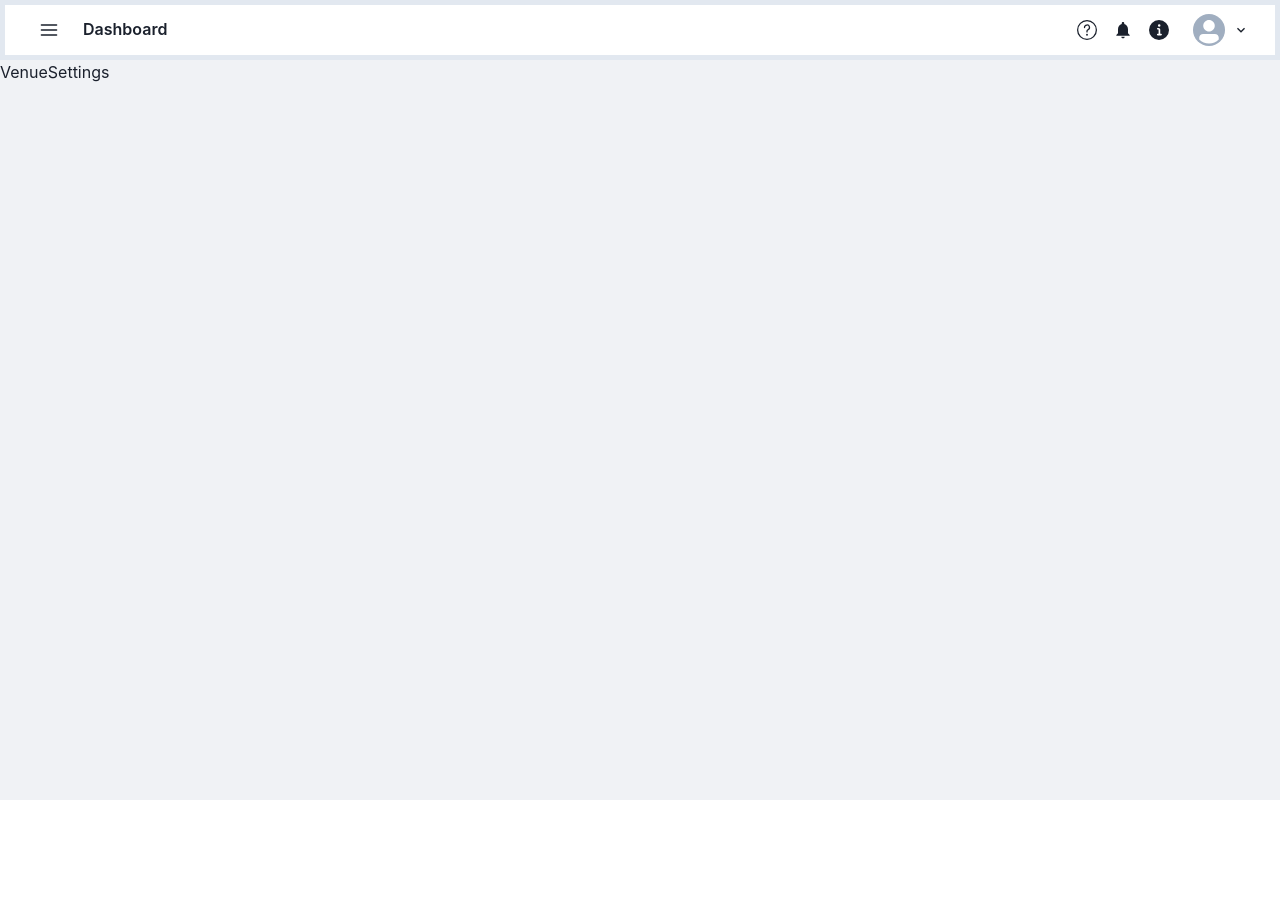
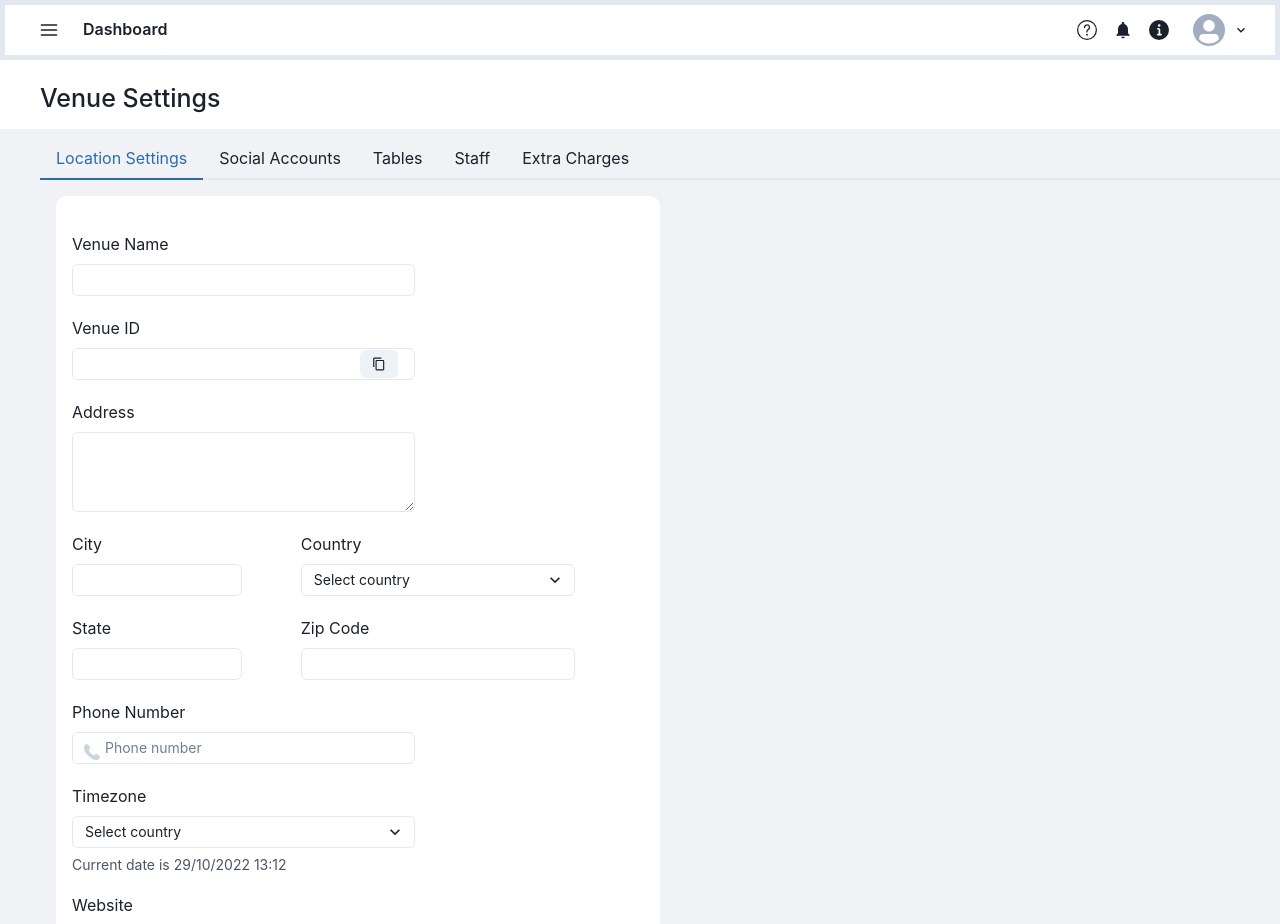
Before and after one commit to shafay-azeem/dine-in, a React (Create React App) app: page /venuesettings in a window 1280 px wide. Shown: the top 924 px of the page. Before the commit the page ends 800 px from the top, so only its background shows below. Built offline with nearby package versions, Linux system fonts and the light colour scheme.

Commit message:
updated venue setting

```diff
--- a/src/components/VenueSettings/VenueSettings.js
+++ b/src/components/VenueSettings/VenueSettings.js
@@ -1,7 +1,174 @@
+import { CopyIcon, PhoneIcon } from "@chakra-ui/icons";
+import {
+  Box,
+  Button,
+  Center,
+  FormControl,
+  FormHelperText,
+  FormLabel,
+  Grid,
+  GridItem,
+  Input,
+  InputGroup,
+  InputLeftAddon,
+  InputLeftElement,
+  InputRightAddon,
+  InputRightElement,
+  Select,
+  Tab,
+  TabList,
+  TabPanel,
+  TabPanels,
+  Tabs,
+  Text,
+  Textarea,
+} from "@chakra-ui/react";
 import React from "react";
 
 const VenueSettings = () => {
-  return <div>VenueSettings</div>;
+  return (
+    <>
+      <Grid>
+        <GridItem w="100%" bg="white" height="120%">
+          <Text ml="10" fontWeight="500" fontSize="25" mt={5}>
+            Venue Settings
+          </Text>
+        </GridItem>
+      </Grid>
+      <Box ml="10" mt={5}>
+        <Tabs>
+          <TabList>
+            <Tab>Location Settings</Tab>
+            <Tab>Social Accounts</Tab>
+            <Tab>Tables</Tab>
+            <Tab>Staff</Tab>
+            <Tab>Extra Charges</Tab>
+          </TabList>
+
+          <TabPanels>
+            <TabPanel>
+              <Box bg="white" w="50%" p={4} borderRadius="10">
+                <FormControl mt={5}>
+                  <FormLabel fontWeight="400">Venue Name</FormLabel>
+                  <Input type="Text" w="60%" size="sm" borderRadius="6" />
+                </FormControl>
+
+                <FormControl mt={5} w="60%">
+                  <FormLabel fontWeight="400">Venue ID</FormLabel>
+                  <InputGroup size="sm">
+                    <Input pr="1.5rem" borderRadius="6" />
+                    <InputRightElement width="4.5rem">
+                      <Button h="1.75rem" size="sm">
+                        <CopyIcon />
+                      </Button>
+                    </InputRightElement>
+                  </InputGroup>
+                </FormControl>
+
+                <FormControl w="60%" mt={5}>
+                  <FormLabel fontWeight="400">Address</FormLabel>
+                  <Textarea size="sm" borderRadius="6" />
+                </FormControl>
+
+                <Grid templateColumns="repeat(5, 1fr)" gap={4} mt={5}>
+                  <GridItem colSpan={2}>
+                    <FormControl>
+                      <FormLabel fontWeight="400">City</FormLabel>
+                      <Input type="Text" w="80%" size="sm" borderRadius="6" />
+                    </FormControl>
+                  </GridItem>
+                  <GridItem colStart={3} colEnd={7}>
+                    <FormControl>
+                      <FormLabel fontWeight="400">Country</FormLabel>
+                      <Select
+                        placeholder="Select country"
+                        w="80%"
+                        borderRadius="6"
+                        size="sm"
+                      >
+                        <option>United Arab Emirates</option>
+                        <option>Nigeria</option>
+                      </Select>
+                    </FormControl>
+                  </GridItem>
+                </Grid>
+
+                <Grid templateColumns="repeat(5, 1fr)" gap={4} mt={5}>
+                  <GridItem colSpan={2}>
+                    <FormControl>
+                      <FormLabel fontWeight="400">State</FormLabel>
+                      <Input type="Text" w="80%" size="sm" borderRadius="6" />
+                    </FormControl>
+                  </GridItem>
+                  <GridItem colStart={3} colEnd={7}>
+                    <FormControl>
+                      <FormLabel fontWeight="400">Zip Code</FormLabel>
+                      <Input type="Text" w="80%" size="sm" borderRadius="6" />
+                    </FormControl>
+                  </GridItem>
+                </Grid>
+
+                <FormControl mt={5}>
+                  <FormLabel fontWeight="400">Phone Number</FormLabel>
+                  <InputGroup>
+                    <InputLeftElement
+                      pointerEvents="none"
+                      children={<PhoneIcon color="gray.300" />}
+                    />
+                    <Input
+                      type="tel"
+                      placeholder="Phone number"
+                      w="60%"
+                      borderRadius="6"
+                      size="sm"
+                    />
+                  </InputGroup>
+                </FormControl>
+
+                <FormControl mt={5} w="60%">
+                  <FormLabel fontWeight="400">Timezone</FormLabel>
+                  <Select
+                    placeholder="Select country"
+                    size="sm"
+                    borderRadius="6"
+                  >
+                    <option>United Arab Emirates</option>
+                    <option>Nigeria</option>
+                  </Select>
+                  <FormHelperText>
+                    Current date is 29/10/2022 13:12
+                  </FormHelperText>
+                </FormControl>
+
+                <FormControl mt={5}>
+                  <FormLabel fontWeight="400">Website</FormLabel>
+                  <Input type="Text" w="60%" size="sm" borderRadius="6" />
+                </FormControl>
+
+                <Center mt={5}>
+                  <Button colorScheme="blue" w="15%">
+                    Save
+                  </Button>
+                </Center>
+              </Box>
+            </TabPanel>
+            <TabPanel>
+              <p>Social Accounts</p>
+            </TabPanel>
+            <TabPanel>
+              <p>Tables</p>
+            </TabPanel>
+            <TabPanel>
+              <p>Staff</p>
+            </TabPanel>
+            <TabPanel>
+              <p>Extra Charges</p>
+            </TabPanel>
+          </TabPanels>
+        </Tabs>
+      </Box>
+    </>
+  );
 };
 
 export default VenueSettings;
```
